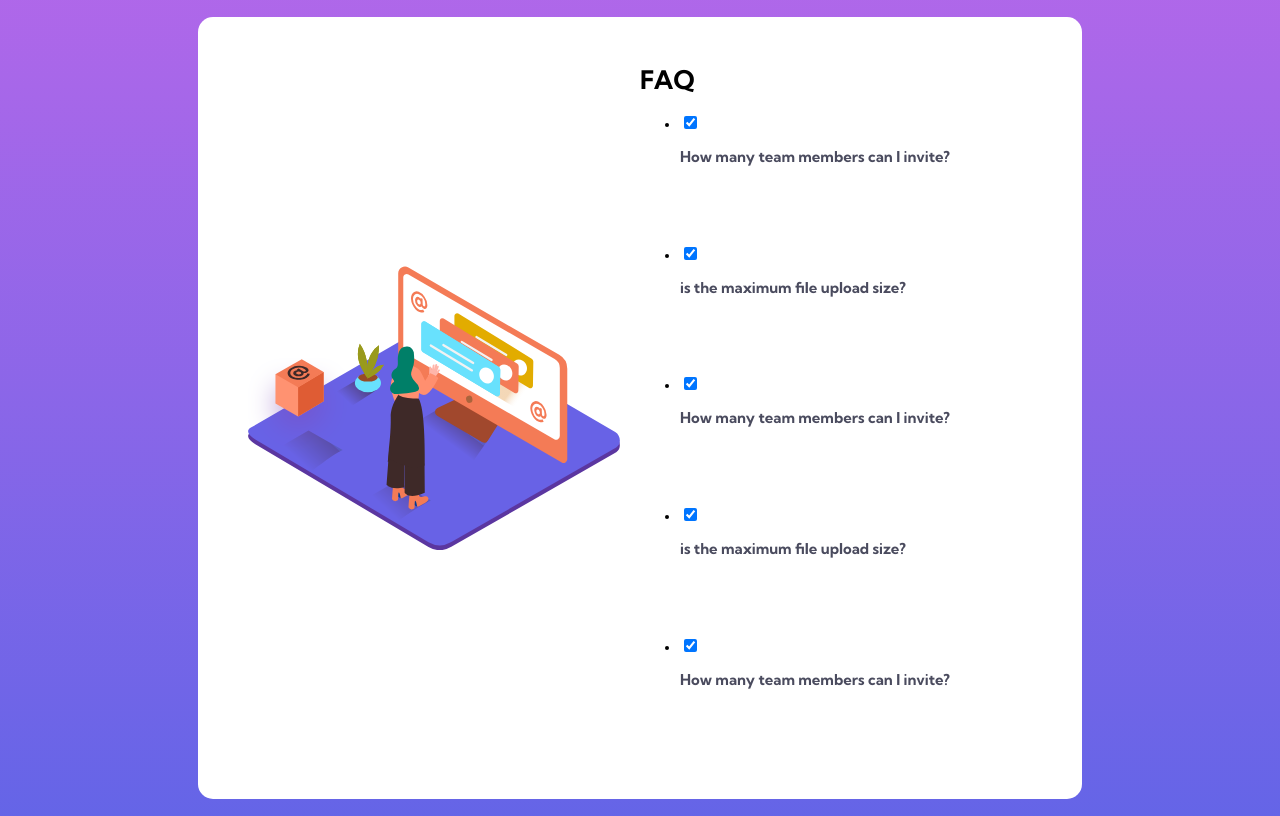
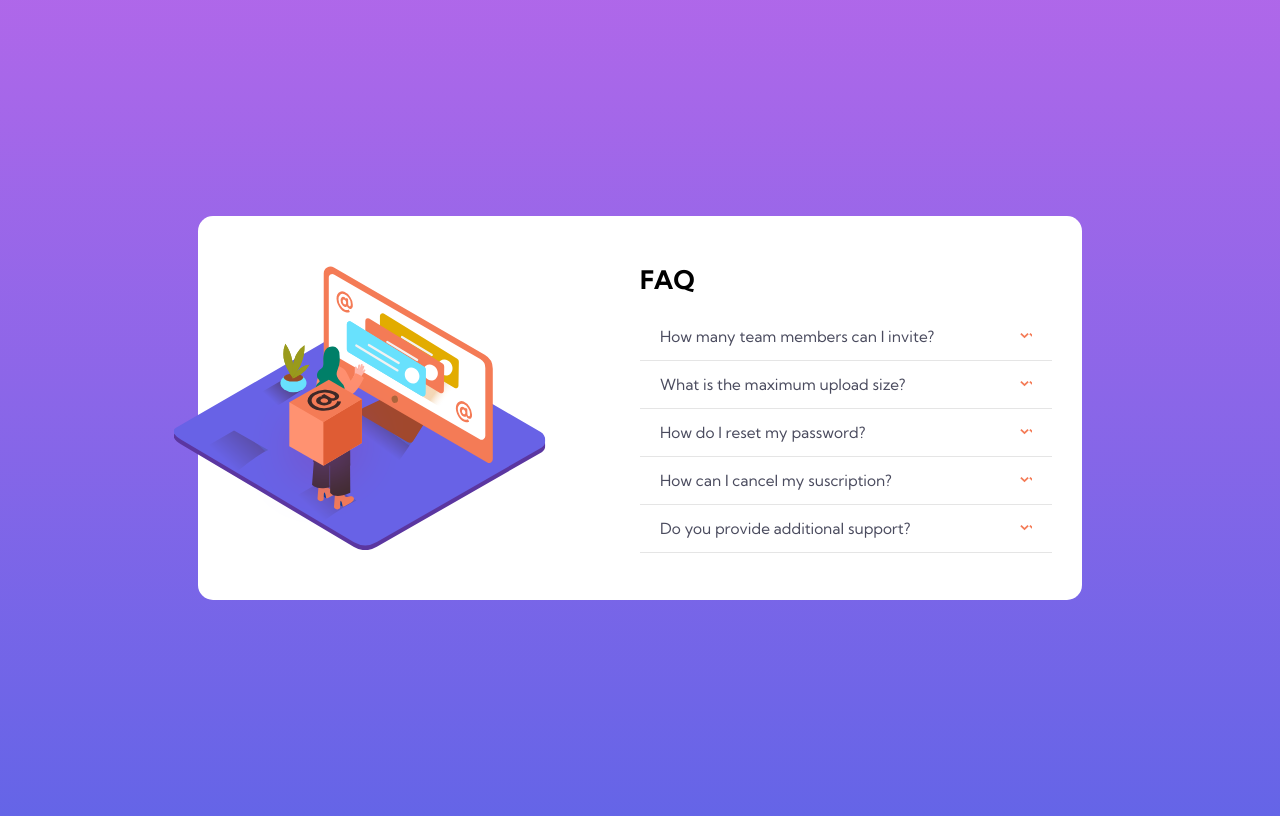
Before and after one commit to outerpreneur/faq-accordion-card-main, a plain HTML site: page index.html in a window 1280 px wide. Drawn offline with Linux system fonts and the light colour scheme.

Commit message:
Accordeon version 2

```diff
--- a/index.html
+++ b/index.html
@@ -31,49 +31,53 @@
   <div class="card">
     <div class="container">
       <div class="column1">
-        <img src="./images/illustration-box-desktop.svg" class="box">
-        <img src="./images/illustration-woman-online-desktop.svg" alt="box">
+        <img src="./images/illustration-box-desktop.svg" class="box" alt="box">
+        <img src="./images/illustration-woman-online-desktop.svg" class="graphic" alt="graphic">
       </div>
-      <div class="column2" id="faq">
+      <div class="accordion" id="faq">
         <h1>FAQ</h1>
-        <ul>
-          <li>
-            <input type="checkbox" checked>
-            <i></i>
-            <h3 class="Q1">How many team members can I invite?</h3>
-            <p class="R1">You can invite up to 2 additional users on the Free plan. There is no limit on
+        <div class="question">
+          <input type="radio" name="example_accordion" id="section1" class="accordion__input">
+          <label for="section1" class="accordion__label">How many team members can I invite?</label>
+          <div class="accordion__content">
+            <p>You can invite up to 2 additional users on the Free plan. There is no limit on
               team members for the Premium plan.</p>
-          </li>
-          <li>
-            <input type="checkbox" checked>
-            <i></i>
-            <h3>is the maximum file upload size? </h3>
-            <p> No more than 2GB. All files in your account must fit your allotted storage space.</p>
-          </li>
-          <li>
-            <input type="checkbox" checked>
-            <i></i>
-            <h3 class="Q1">How many team members can I invite?</h3>
-            <p class="R1">You can invite up to 2 additional users on the Free plan. There is no limit on
+          </div>
+        </div>
+        <div class="question">
+          <input type="radio" name="example_accordion" id="section2" class="accordion__input">
+          <label for="section2" class="accordion__label">What is the maximum upload size?</label>
+          <div class="accordion__content">
+            <p>You can invite up to 2 additional users on the Free plan. There is no limit on
               team members for the Premium plan.</p>
-          </li>
-          <li>
-            <input type="checkbox" checked>
-            <i></i>
-            <h3>is the maximum file upload size? </h3>
-            <p> No more than 2GB. All files in your account must fit your allotted storage space.</p>
-          </li>
-          <li>
-            <input type="checkbox" checked>
-            <i></i>
-            <h3 class="Q1">How many team members can I invite?</h3>
-            <p class="R1">You can invite up to 2 additional users on the Free plan. There is no limit on
+          </div>
+        </div>
+        <div class="question">
+          <input type="radio" name="example_accordion" id="section3" class="accordion__input">
+          <label for="section3" class="accordion__label">How do I reset my password?</label>
+          <div class="accordion__content">
+            <p>You can invite up to 2 additional users on the Free plan. There is no limit on
               team members for the Premium plan.</p>
-          </li>
-        </ul>
+          </div>
+        </div>
+        <div class="question">
+          <input type="radio" name="example_accordion" id="section4" class="accordion__input">
+          <label for="section4" class="accordion__label">How can I cancel my suscription?</label>
+          <div class="accordion__content">
+            <p>You can invite up to 2 additional users on the Free plan. There is no limit on
+              team members for the Premium plan.</p>
+          </div>
+        </div>
+        <div class="question">
+          <input type="radio" name="example_accordion" id="section5" class="accordion__input">
+          <label for="section5" class="accordion__label">Do you provide additional support?</label>
+          <div class="accordion__content">
+            <p>You can invite up to 2 additional users on the Free plan. There is no limit on
+              team members for the Premium plan.</p>
+          </div>
+        </div>
       </div>
     </div>
-  </div>
 </body>
 
 </html>
--- a/styles.css
+++ b/styles.css
@@ -17,6 +17,7 @@ body {
     background-color: white;
     border-radius: 15px;
     width: 70%;
+    z-index: 1;
 }
 
 .container {
@@ -25,8 +26,10 @@ body {
     padding: 30px;
 }
 
-img {
+.graphic {
     width: 100%;
+    transform: translateX(-20%);
+    z-index: -2;
 }
 
 .column1 {
@@ -41,37 +44,74 @@ img {
 
 .box {
     position: absolute;
-    height: 100px;
+    height: 150px;
     width: auto;
-}
-
-#faq h3 {
-    color: hsl(237, 12%, 33%);
-    display: block;
-    cursor: pointer;
-    transition: 0.2s;
-}
-
-#faq p {
-    overflow: hidden;
-    position: relative;
-    color: #fff;
-    max-height: 250px;
-    will-change: max-height;
-    contain: layout;
-    display: inline-block;
-    opacity: 1;
-    transform: translate(0, 0);
-    margin-top: 5px;
-    transition: .3s opacity, .6s max-height;
-    hyphens: auto;
+    transform: translateX(30%);
+    transform: translateY(30%);
     z-index: 2;
 }
 
-#faq ul li {
-    margin-top: 10px;
+.accordion {
+    max-width: 450px;
+    box-shadow: 0 0 10px hsl(0, 0, 0, 0.2);
+    border-radius: 5px;
+    overflow: hidden;
 }
 
-#faq ul li:last-of-type {
-    padding-bottom: 0;
+.accordion__label,
+.accordion__content {
+    padding: 14px 20px;
 }
+
+.accordion__label {
+    display: block;
+    cursor: pointer;
+    position: relative;
+    transition: background 0.1s;
+    color: hsl(237, 12%, 33%);
+    font-size: 1.2em;
+}
+
+.accordion__label:hover {
+    background: rgb(0, 0, 0, 0.1);
+}
+
+.accordion__label:after {
+    content: "";
+    position: absolute;
+    top: 50%;
+    right: 20px;
+    transform: translateY(-50%);
+    width: 12px;
+    height: 6px;
+    background-image: url(/images/icon-arrow-down.svg);
+    background-size: contain;
+    transition: transform 0.4s;
+    font-weight: bold;
+    color: black;
+}
+
+.accordion__content {
+    background: #ffffff;
+    line-height: 1.6;
+    font-size: 0.8em;
+    display: none;
+    color: hsl(240, 6%, 50%);
+    font-size: 1.1em;
+}
+
+.accordion__input {
+    display: none;
+}
+
+.accordion__input:checked~.accordion__content {
+    display: block;
+}
+
+.accordion__input:checked~.accordion__label:after {
+    transform: translateY(-50%) rotate(0.5turn);
+}
+
+.question {
+    border-bottom: 1px solid rgb(0, 0, 0, 0.1);
+}
```
